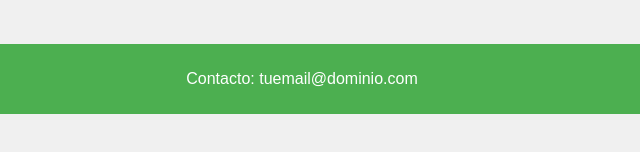
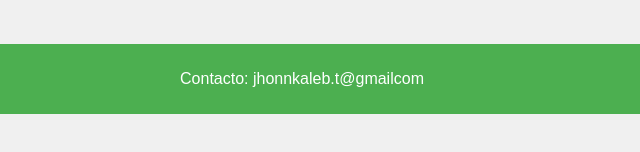
Before and after one commit to Kaleb-0624/Kaleb_Portfolio, a plain HTML site: page index.html in a window 1280 px wide. Shown: the part 260-412 px from the top of the page, 338-978 px from the left. Drawn offline with Linux system fonts and the light colour scheme.

Commit message:
Update index.html

```diff
--- a/index.html
+++ b/index.html
@@ -20,7 +20,7 @@
         </ul>
     </section>
     <footer>
-        <p>Contacto: tuemail@dominio.com</p>
+        <p>Contacto: jhonnkaleb.t@gmailcom</p>
     </footer>
 </body>
 </html>
```
